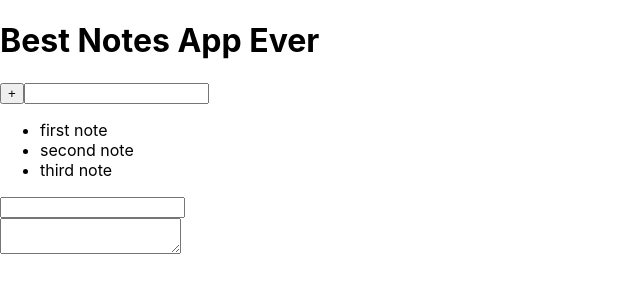
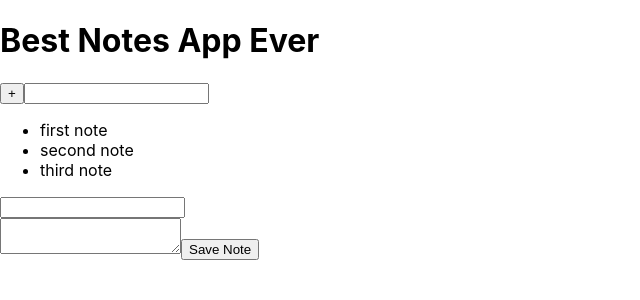
Before and after one commit to davidbolton1/notesapp1, a React (Create React App) app: page / in a window 1280 px wide. Shown: the top 300 px of the page, without its empty margins (0-640 px from the left). Built offline with nearby package versions, Linux system fonts and the light colour scheme.

Commit message:
Syncs state

```diff
--- a/src/NoteEditor.js
+++ b/src/NoteEditor.js
@@ -12,6 +12,7 @@ class NoteEditor extends React.Component {
         }
     }
 }
+// Static means there is no 'this' keyword
 //Receiving the new props and the existing state
 static getDerivedStateFromProps(props, state) {
     // Return the new version of state
@@ -29,13 +30,14 @@ static getDerivedStateFromProps(props, state) {
 }
 
     render() {
-        const {
-            note,
-            handleChange
-        } = this.props;
+        // const {
+        //     note,
+        //     handleChange
+        // } = this.props;
 
         return (
             <div>
+                <form onSubmit={this._handleSubmit}>
                 <input
                     value={this.state.changedNote.title}
                     onChange={(event) => {
@@ -62,8 +64,15 @@ static getDerivedStateFromProps(props, state) {
                         });
                     }}
                 />
+                <button>Save Note</button>
+                </form>
             </div>
         );
+    }
+
+    _handleSubmit = (event) => {
+        event.preventDefault();
+        this.props.handleChange(this.state.changedNote);
     }
 
     _updateLocalNote = (changedNote) => {
--- a/src/NotesApp.js
+++ b/src/NotesApp.js
@@ -36,7 +36,9 @@ class NotesApp extends React.Component {
 				<h1> Best Notes App Ever</h1>
 				<NewNote />
 				<SearchBar text={this.state.searchText} handleChange={this._setSearchText} />
-				<NotesList notes={this._getFilteredNotes()} handleClick={this._selectNote} />
+				<NotesList
+				notes={this._getFilteredNotes()}
+				handleClick={this._selectNote} />
 				<NoteEditor
 					note={this._getNoteById()}
 					handleChange={this._updateNote}
```
